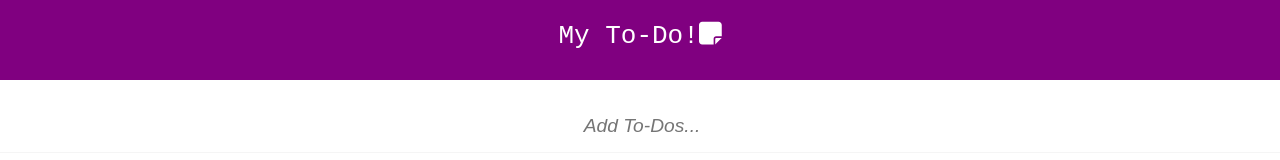
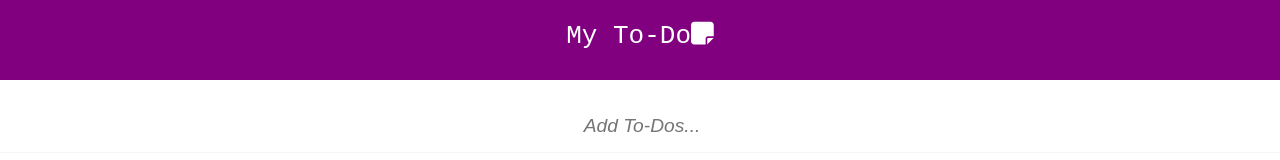
Before and after one commit to Legendary-Folah/myto-do, a React (Create React App) app: page / in a window 1280 px wide. Shown: the top 160 px of the page. Built offline with nearby package versions, Linux system fonts and the light colour scheme.

Commit message:
minimal changes here and there

```diff
--- a/src/Components/Header.js
+++ b/src/Components/Header.js
@@ -4,7 +4,7 @@ import { FontAwesomeIcon } from "@fortawesome/react-fontawesome";
 const Header = () => {
     return (
         <div className="header">
-            My To-Do!
+            My To-Do
             <FontAwesomeIcon icon={faNoteSticky} />
         </div>
     )
```
